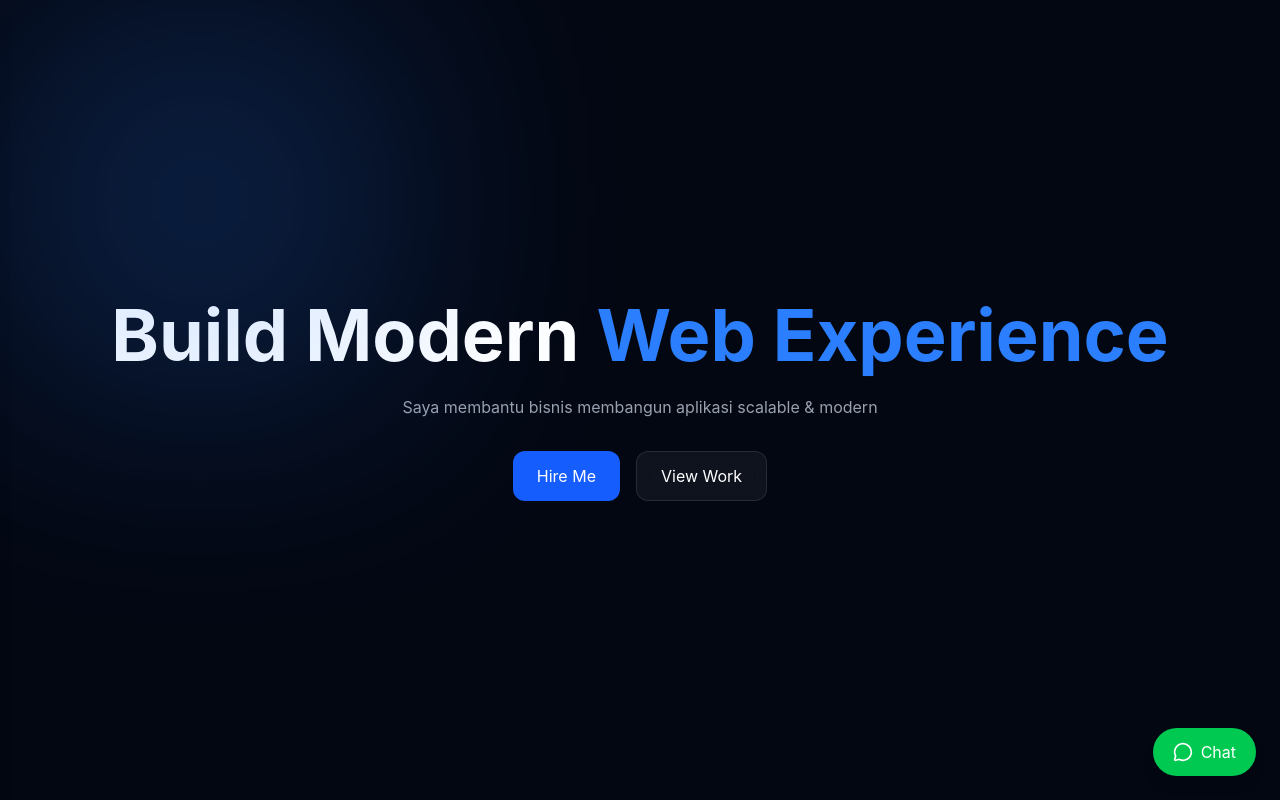
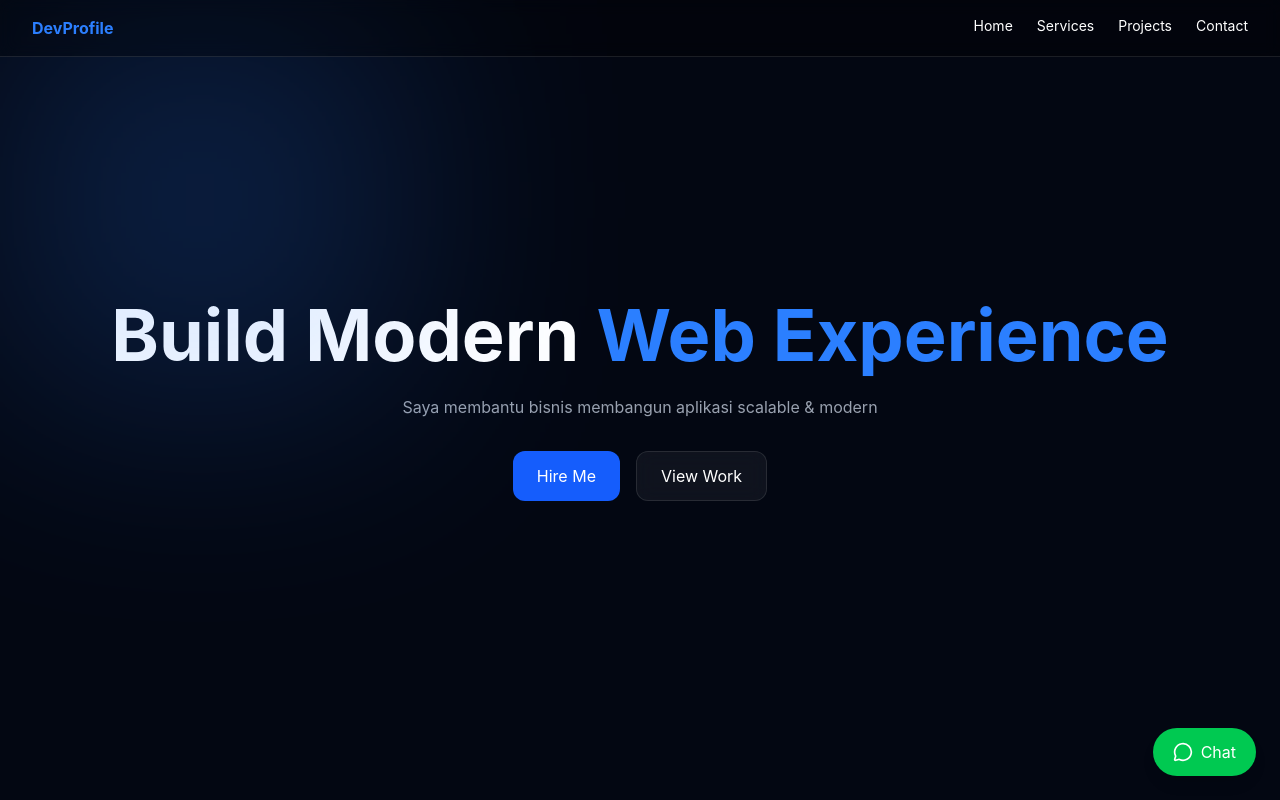
Before and after one commit to tarxvrf/frontend, a React (Vite) app: page / in a window 1280 px wide. Shown: the top 800 px of the page. Built offline with nearby package versions, Linux system fonts and the light colour scheme.

Commit message:
perbaikan code

```diff
--- a/src/components/Navbar.tsx
+++ b/src/components/Navbar.tsx
@@ -1,44 +1,16 @@
-import { useEffect } from "react";
+import { Link } from "@tanstack/react-router";
 
-type Props = {
-  isOpen: boolean;
-  onClose: () => void;
-};
+export default function Navbar() {
+  return (
+    <nav className="fixed w-full top-0 z-50 backdrop-blur bg-black/30 border-b border-white/10 px-8 py-4 flex justify-between">
+      <h1 className="text-blue-500 font-bold">DevProfile</h1>
 
-export default function MobileSidebar({ isOpen, onClose }: Props) {
-  // Close pakai ESC
-  useEffect(() => {
-    const handleEsc = (e: KeyboardEvent) => {
-      if (e.key === "Escape") onClose();
-    };
-    window.addEventListener("keydown", handleEsc);
-    return () => window.removeEventListener("keydown", handleEsc);
-  }, [onClose]);
-
-  return (
-    <>
-      {/* Overlay */}
-      <div
-        className={`fixed inset-0 bg-black/40 z-40 transition-opacity ${
-          isOpen ? "opacity-100 visible" : "opacity-0 invisible"
-        }`}
-        onClick={onClose}
-      />
-
-      {/* Sidebar */}
-      <div
-        className={`fixed top-0 left-0 h-full w-64 bg-white z-50 shadow-lg transform transition-transform duration-300 ${
-          isOpen ? "translate-x-0" : "-translate-x-full"
-        }`}
-      >
-        <div className="p-4 font-bold border-b">Menu</div>
-
-        <nav className="flex flex-col p-4 gap-3">
-          <a href="/" className="hover:text-blue-500">Home</a>
-          <a href="/products" className="hover:text-blue-500">Products</a>
-          <a href="/about" className="hover:text-blue-500">About</a>
-        </nav>
+      <div className="flex gap-6 text-sm">
+       <Link to={"/"}>Home</Link>
+        <Link to={"/services"}>Services</Link>
+        <Link to={"/projects"}>Projects</Link>
+        <Link to={"/contact"}>Contact</Link>
       </div>
-    </>
+    </nav>
   );
 }
```
